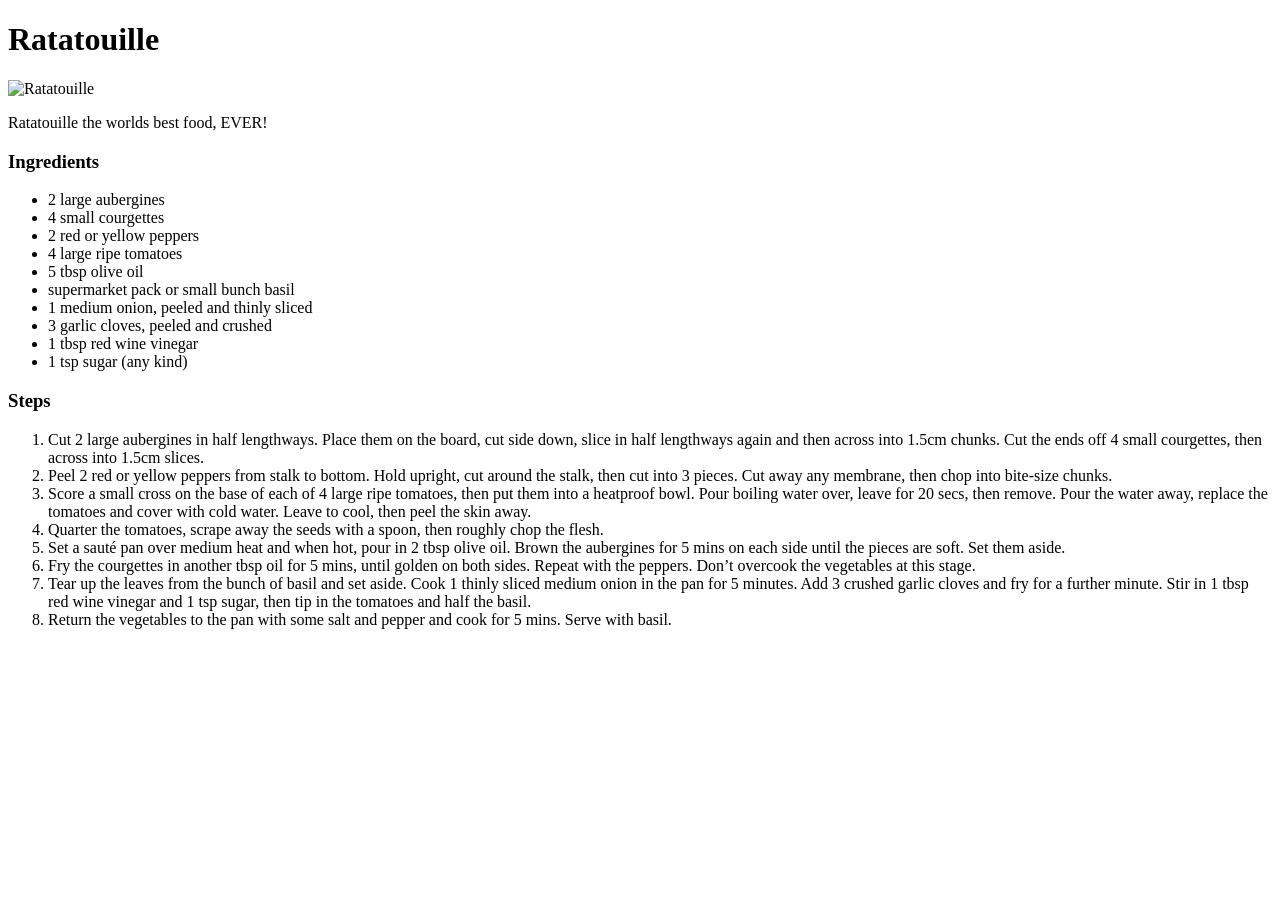
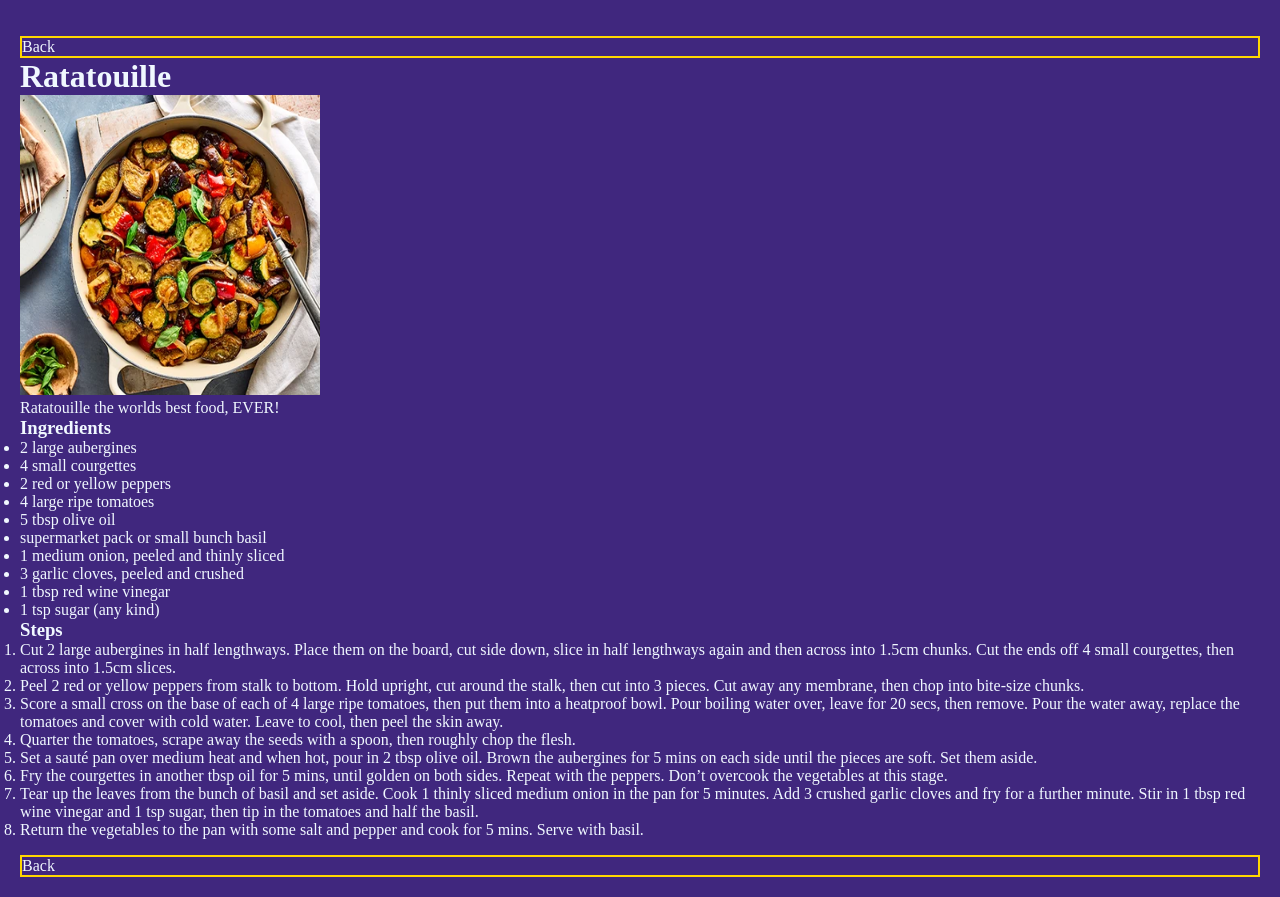
Before and after one commit to TNXCUT2/odin-recipes, a plain HTML site: page recipes/ratatouille.html in a window 1280 px wide. Before the commit the page ends 800 px from the top, so only its background shows below. Drawn offline with Linux system fonts and the light colour scheme.

Commit message:
added extra buttons to go 'back' to home page and added extra css style

```diff
--- a/css/style.css
+++ b/css/style.css
@@ -4,7 +4,8 @@
 }
 
 body {
-    background: #fff0;
+    background-color: rgb(64, 39, 126);
+    color: aliceblue;
     margin: 10px;
     padding: 10px;
 }
@@ -17,9 +18,12 @@ img {
 .index-list {
     margin-top: 1rem;
     display: flex;
+    flex-direction: row;
 }
 
 .index-list a {
+    border: solid 2px gold;
+    color: aliceblue;
     flex: 1;
     text-decoration: none;
 }
--- a/recipes/ratatouille.html
+++ b/recipes/ratatouille.html
@@ -5,11 +5,20 @@
     <meta charset="UTF-8">
     <meta name="viewport" content="width=device-width, initial-scale=1.0">
     <title>Document</title>
+    <link rel="stylesheet" href="/css/style.css">
+
 </head>
 
 <body>
+
+    <div class="index-list">
+        <a href="../index.html">Back</a>
+    </div>
+
     <h1>Ratatouille</h1>
-    <img src="ratatouille.webp" alt="Ratatouille">
+
+    <img src="../images/ratatouille.webp" alt="Ratatouille">
+
     <p>
         Ratatouille the worlds best food, EVER!
     </p>
@@ -49,30 +58,43 @@
     <h3>Steps</h3>
     <ol>
         <li>
-    Cut 2 large aubergines in half lengthways. Place them on the board, cut side down, slice in half lengthways again and then across into 1.5cm chunks. Cut the ends off 4 small courgettes, then across into 1.5cm slices.
+            Cut 2 large aubergines in half lengthways. Place them on the board, cut side down, slice in half lengthways
+            again and then across into 1.5cm chunks. Cut the ends off 4 small courgettes, then across into 1.5cm slices.
         </li>
         <li>
-    Peel 2 red or yellow peppers from stalk to bottom. Hold upright, cut around the stalk, then cut into 3 pieces. Cut away any membrane, then chop into bite-size chunks.
+            Peel 2 red or yellow peppers from stalk to bottom. Hold upright, cut around the stalk, then cut into 3
+            pieces. Cut away any membrane, then chop into bite-size chunks.
         </li>
         <li>
-    Score a small cross on the base of each of 4 large ripe tomatoes, then put them into a heatproof bowl. Pour boiling water over, leave for 20 secs, then remove. Pour the water away, replace the tomatoes and cover with cold water. Leave to cool, then peel the skin away.
+            Score a small cross on the base of each of 4 large ripe tomatoes, then put them into a heatproof bowl. Pour
+            boiling water over, leave for 20 secs, then remove. Pour the water away, replace the tomatoes and cover with
+            cold water. Leave to cool, then peel the skin away.
         </li>
         <li>
             Quarter the tomatoes, scrape away the seeds with a spoon, then roughly chop the flesh.
         </li>
         <li>
-    Set a sauté pan over medium heat and when hot, pour in 2 tbsp olive oil. Brown the aubergines for 5 mins on each side until the pieces are soft. Set them aside.
+            Set a sauté pan over medium heat and when hot, pour in 2 tbsp olive oil. Brown the aubergines for 5 mins on
+            each side until the pieces are soft. Set them aside.
         </li>
         <li>
-    Fry the courgettes in another tbsp oil for 5 mins, until golden on both sides. Repeat with the peppers. Don’t overcook the vegetables at this stage.
+            Fry the courgettes in another tbsp oil for 5 mins, until golden on both sides. Repeat with the peppers.
+            Don’t overcook the vegetables at this stage.
         </li>
         <li>
-    Tear up the leaves from the bunch of basil and set aside. Cook 1 thinly sliced medium onion in the pan for 5 minutes. Add 3 crushed garlic cloves and fry for a further minute. Stir in 1 tbsp red wine vinegar and 1 tsp sugar, then tip in the tomatoes and half the basil.
+            Tear up the leaves from the bunch of basil and set aside. Cook 1 thinly sliced medium onion in the pan for 5
+            minutes. Add 3 crushed garlic cloves and fry for a further minute. Stir in 1 tbsp red wine vinegar and 1 tsp
+            sugar, then tip in the tomatoes and half the basil.
         </li>
         <li>
             Return the vegetables to the pan with some salt and pepper and cook for 5 mins. Serve with basil.
         </li>
     </ol>
+
+    <div class="index-list">
+        <a href="../index.html">Back</a>
+    </div>
+
 </body>
 
 </html>
```
Also changed, not shown: index.html (+2 -0 lines), recipes/lasagne.html (+17 -1 lines), recipes/ravioli.html (+13 -1 lines). Lines whose indentation alone changed are shown as unchanged.
